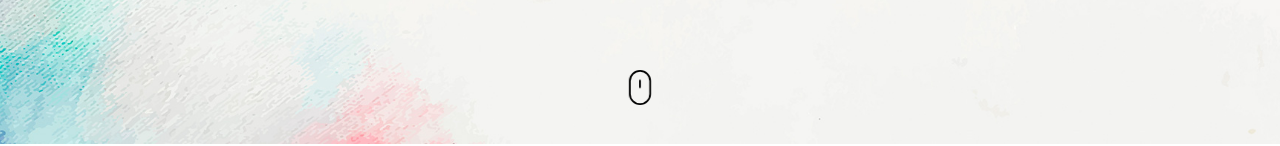
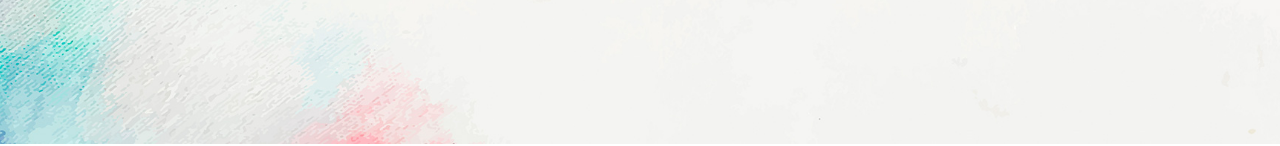
Before and after one commit to m4ax/virtualAssistantWebsite, a Next.js app in the folder package/dizme/: page / in a window 1280 px wide. Shown: the part 656-802 px from the top of the page. Built offline with nearby package versions, Linux system fonts and the light colour scheme.

Commit message:
removed tm_down anchor

```diff
--- a/package/dizme/src/components/Home.js
+++ b/package/dizme/src/components/Home.js
@@ -80,44 +80,6 @@ values and ethos.</p>
             </div>
           </div>
         </div>
-        <div className="dizme_tm_down">
-          <a className="anchor" href="#process">
-            <svg
-              width="26px"
-              height="100%"
-              viewBox="0 0 247 390"
-              version="1.1"
-              xmlns="http://www.w3.org/2000/svg"
-              xmlnsXlink="http://www.w3.org/1999/xlink"
-              style={{
-                fillRule: "evenodd",
-                clipRule: "evenodd",
-                strokeLinecap: "round",
-                strokeLinejoin: "round",
-                strokeMiterlimit: "1.5",
-              }}
-            >
-              <path
-                id="wheel"
-                d="M123.359,79.775l0,72.843"
-                style={{
-                  fill: "none",
-                  stroke: dark ? "#fff" : "#000",
-                  strokeWidth: 20,
-                }}
-              />
-              <path
-                id="mouse"
-                d="M236.717,123.359c0,-62.565 -50.794,-113.359 -113.358,-113.359c-62.565,0 -113.359,50.794 -113.359,113.359l0,143.237c0,62.565 50.794,113.359 113.359,113.359c62.564,0 113.358,-50.794 113.358,-113.359l0,-143.237Z"
-                style={{
-                  fill: "none",
-                  stroke: dark ? "#fff" : "#000",
-                  strokeWidth: 20,
-                }}
-              />
-            </svg>
-          </a>
-        </div>
       </div>
     </div>
   );
```
